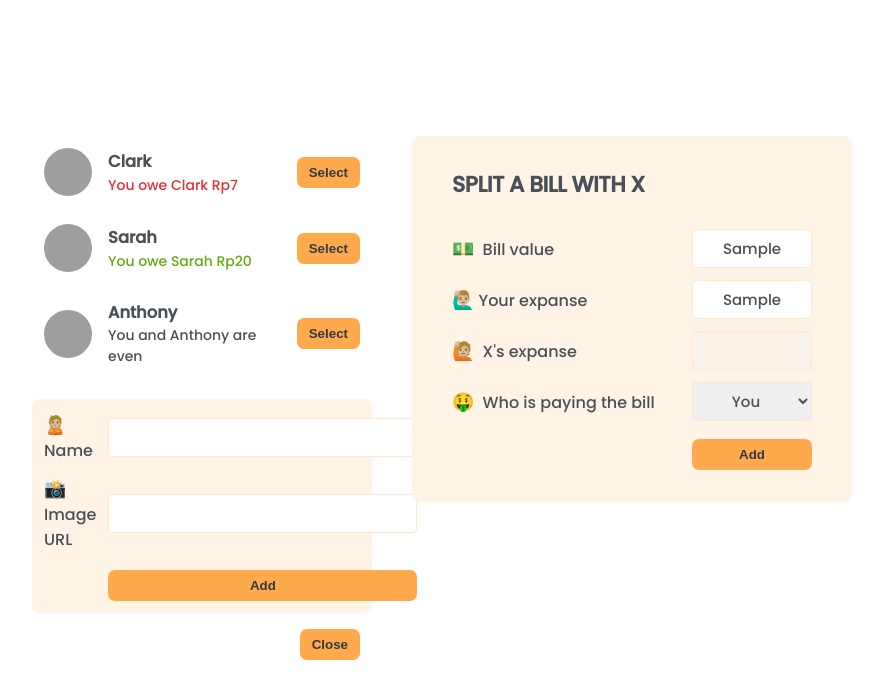
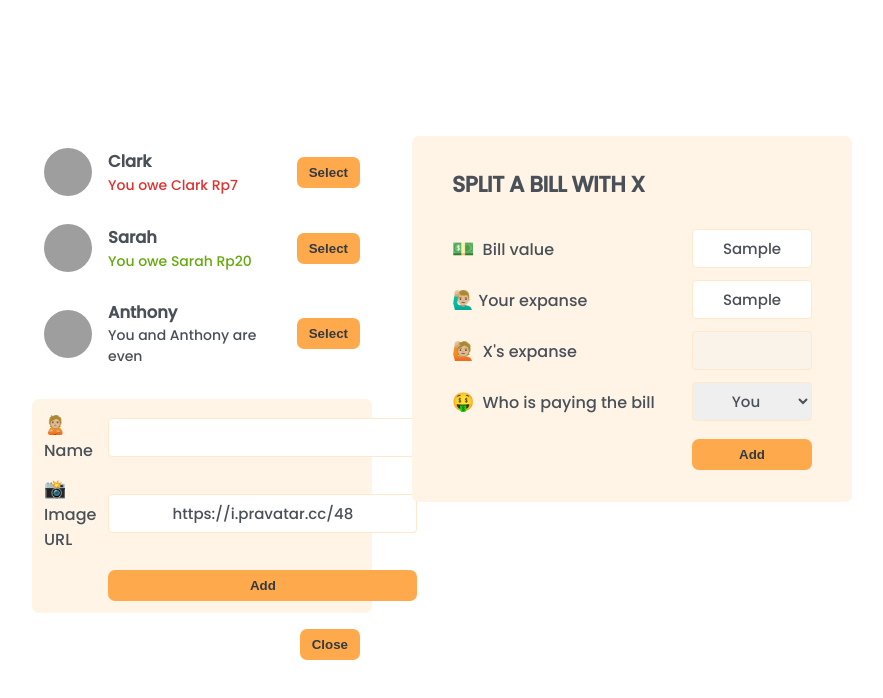
Before and after one commit to lunadiotic/split-bill-src, a React (Create React App) app: page / in a window 1280 px wide. Both pictures are taken after typing "Sample", "Sample" into the empty fields and a click on the button "Add Friend". Shown: the top 698 px of the page, without its empty margins (198-1081 px from the left). Built offline with nearby package versions, Linux system fonts and the light colour scheme; grey boxes are pictures that could not be loaded.

Commit message:
tambah data daftar teman

```diff
--- a/src/App.js
+++ b/src/App.js
@@ -28,17 +28,23 @@
 }
 
 export default function App() {
+  const [friends, setFriends] = useState(initialFriends);
   const [showAddFriend, setShowAddFriend] = useState(false);
 
   function handleShowAddFriend() {
     setShowAddFriend((showAddFriend) => !showAddFriend);
   }
 
+  function handleAddFriend(friend) {
+    setFriends((friends) => [...friends, friend]);
+    setShowAddFriend(false);
+  }
+
   return (
     <div className="app">
       <div className="sidebar">
-        <FriendList />
-        {showAddFriend && (<FormAddFriend />)}
+        <FriendList friends={friends} />
+        {showAddFriend && (<FormAddFriend onAddFriend={handleAddFriend} />)}
         <Button onClick={handleShowAddFriend}>{showAddFriend ? 'Close' : 'Add Friend'}</Button>
       </div>
       <FormSplitBill />
@@ -46,8 +52,7 @@
   );
 }
 
-function FriendList() {
-  const friends = initialFriends;
+function FriendList({ friends }) {
   return (
     <ul>
       {friends.map((friend, index) => (
@@ -78,14 +83,40 @@
   );
 }
 
-function FormAddFriend() {
+function FormAddFriend({ onAddFriend }) {
+  const [name, setName] = useState("");
+  const [image, setImage] = useState("https://i.pravatar.cc/48");
+
+  function handleSubmit(e) {
+    e.preventDefault();
+
+    if (!name || !image) return;
+
+    const id = crypto.randomUUID()
+    const newFriend = {
+      id,
+      name,
+      image: `${image}?=${id}`,
+      balance: 0,
+    };
+    onAddFriend(newFriend);
+    setName("");
+    setImage("");
+  }
+
   return (
-    <form action="" className="form-add-friend">
+    <form action="" className="form-add-friend" onSubmit={handleSubmit}>
       <label htmlFor="">🙎🏼 Name</label>
-      <input type="text" />
+      <input
+        type="text"
+        value={name}
+        onChange={(e) => setName(e.target.value)} />
 
       <label htmlFor="">📸 Image URL</label>
-      <input type="text" />
+      <input
+        type="text"
+        value={image}
+        onChange={(e) => setImage(e.target.value)} />
 
       <Button>Add</Button>
     </form>
```
